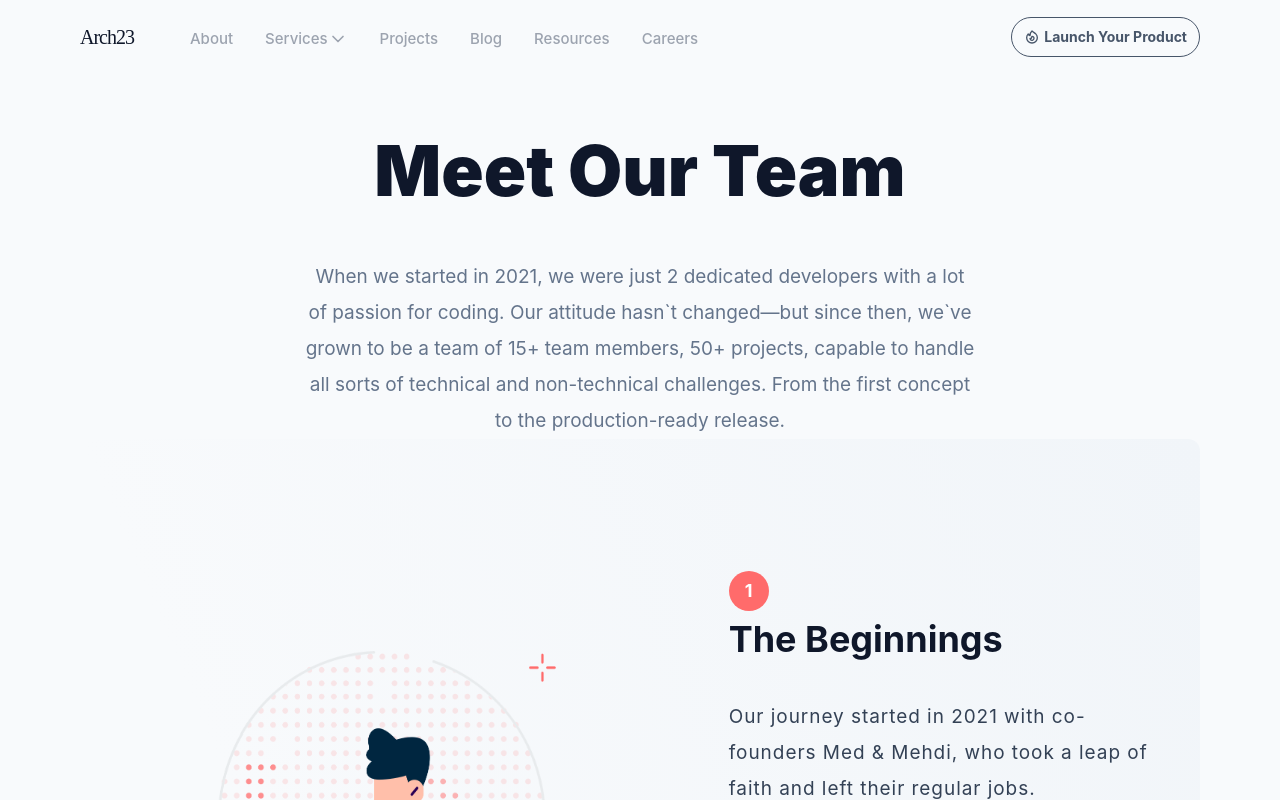
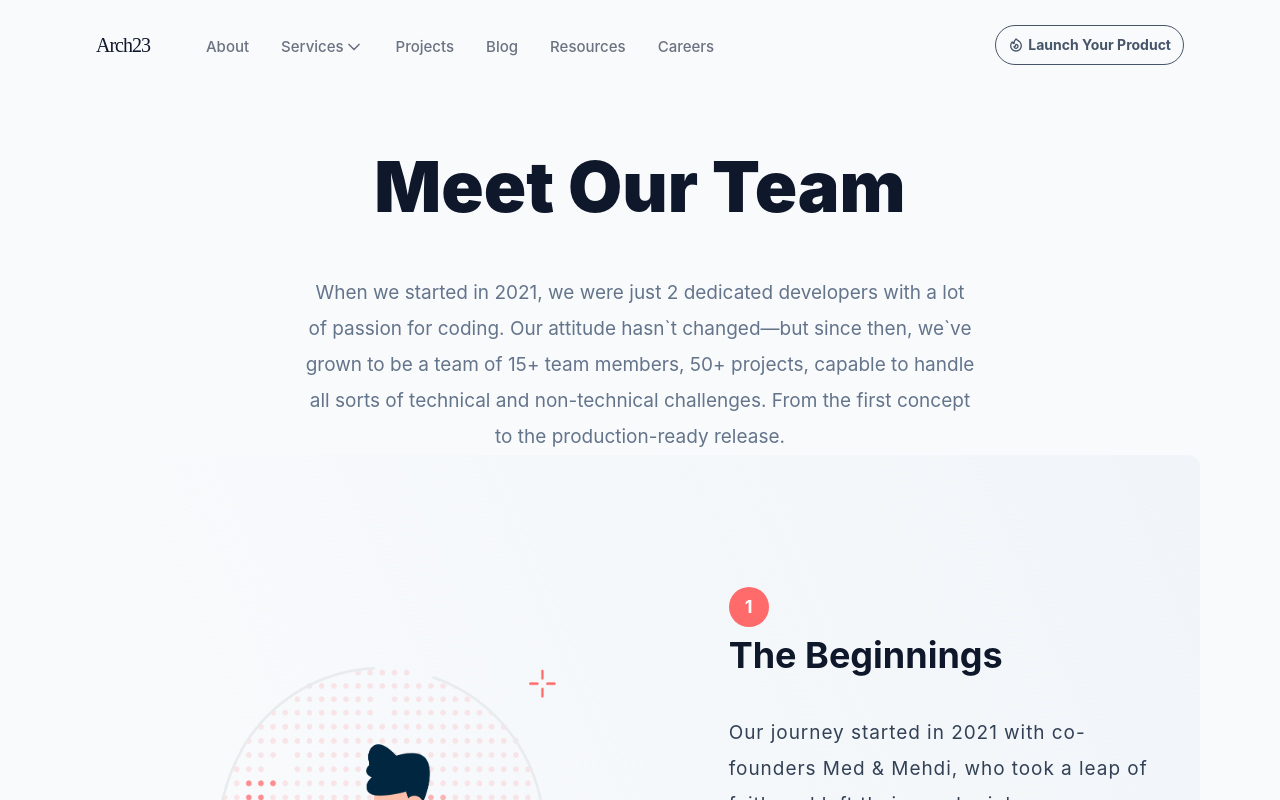
Before and after one commit to nannuflay/ExabyteCode, a Next.js app: page /about in a window 1280 px wide. Shown: the top 800 px of the page. Built offline with nearby package versions, Linux system fonts and the light colour scheme.

Commit message:
add custom hook useSticky for sticky header

```diff
--- a/src/components/AppHeader.jsx
+++ b/src/components/AppHeader.jsx
@@ -4,10 +4,13 @@ import { FiCode, FiChevronDown, FiMenu, FiX } from "react-icons/fi";
 import { HiOutlineFire } from "react-icons/hi";
 import { services } from "@/pages/api/services.js";
 import ServiceItem from "./ServiceItem";
+import useSticky from "@/hooks/useSticky";
 
 export default function AppHeader() {
   const [menu, setMenu] = useState(false);
   const [serviceDropdown, setServiceDropdown] = useState(false);
+  const { sticky, stickyRef } = useSticky();
+
   const closeMenu = () => {
     setMenu(false);
   };
@@ -31,7 +34,15 @@ export default function AppHeader() {
 
   return (
     <>
-      <div className=" flex justify-between items-center">
+      <div
+        ref={stickyRef}
+        className={` px-4 py-2  z-40 ${
+          sticky
+            ? "sticky top-0 border-b border-slate-200 backdrop-blur-3xl"
+            : ""
+        }`}
+      >
+        <div className="flex justify-between items-center md:max-w-6xl mx-auto">
           <div className=" flex items-center space-x-12">
             <div className="">
               <Link href="/">
@@ -43,7 +54,7 @@ export default function AppHeader() {
             <div className=" hidden  md:flex items-center md:space-x-2 lg:space-x-4 select-none mt-1">
               {Links.map((link) => (
                 <div key={link.title}>
-                <div className=" text-gray-400  hover:bg-primary/10 sm:text-[15px] font-medium  transition duration-150 ease-in-out hover:text-slate-700 p-2 rounded-lg ">
+                  <div className=" text-gray-500  hover:bg-primary/10 sm:text-[15px] font-medium  transition duration-150 ease-in-out hover:text-slate-700 p-2 rounded-lg ">
                     {!link.hasChild ? (
                       <Link href={link.to}> {link.title}</Link>
                     ) : (
@@ -57,14 +68,16 @@ export default function AppHeader() {
                         </div>
                         {serviceDropdown && (
                           <div className="grid  grid-cols-2 space-y-2 absolute -right-[500px] top-10  bg-white z-30 w-[800px] p-4 rounded-lg border border-slate-100 shadow">
-                          {services.map(({ id, title, description, icon }) => (
+                            {services.map(
+                              ({ id, title, description, icon }) => (
                                 <ServiceItem
                                   key={id}
                                   Icon={icon}
                                   description={description}
                                   title={title}
                                 />
-                          ))}
+                              )
+                            )}
                           </div>
                         )}
                       </div>
@@ -134,6 +147,7 @@ export default function AppHeader() {
             </div>
           </div>
         )}
+      </div>
     </>
   );
 }
--- /dev/null
+++ b/src/hooks/useSticky.js
@@ -0,0 +1,29 @@
+import { useEffect, useRef, useState } from "react";
+
+const useSticky = () => {
+  const stickyRef = useRef(null);
+  const [sticky, setSticky] = useState(false);
+  const [offset, setOffset] = useState(0);
+
+  useEffect(() => {
+    if (!stickyRef.current) {
+      return;
+    }
+    setOffset(stickyRef.current.offsetTop);
+  }, [stickyRef, setOffset]);
+
+  useEffect(() => {
+    const handleScroll = () => {
+      if (!stickyRef.current) {
+        return;
+      }
+
+      setSticky(window.scrollY > offset);
+    };
+    window.addEventListener("scroll", handleScroll);
+    return () => window.removeEventListener("scroll", handleScroll);
+  }, [setSticky, stickyRef, offset]);
+  return { stickyRef, sticky };
+};
+
+export default useSticky;
```
Lines whose indentation alone changed are shown as unchanged.
